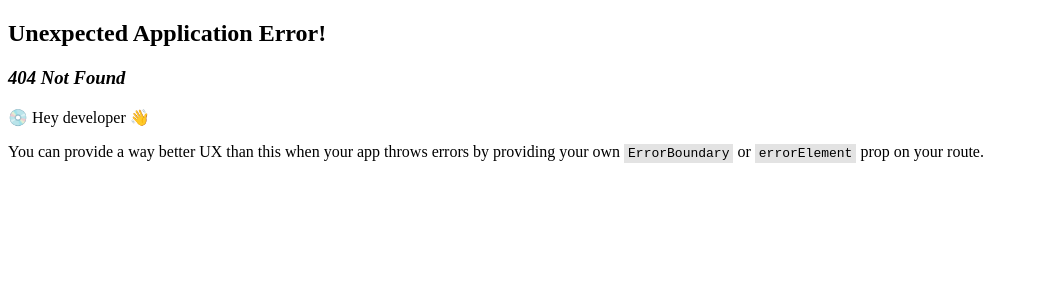
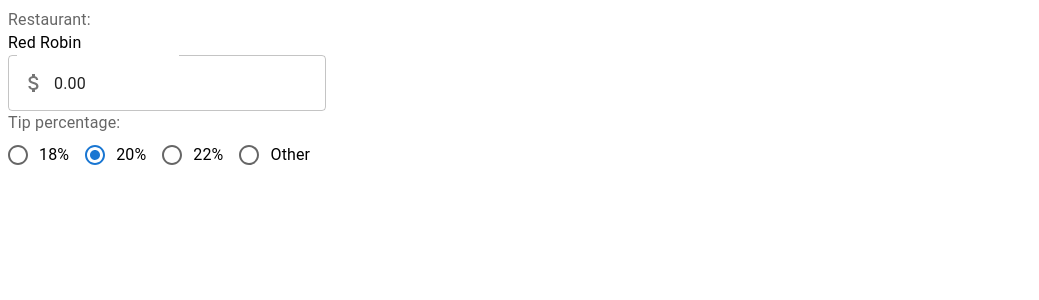
Before and after one commit to rpp2205-boc-dolomite/biteshare-app, a React app: page /mealdetails in a window 1280 px wide. Before the commit this address had no page. Shown: the top 300 px of the page, without its empty margins (0-1039 px from the left). Built offline with nearby package versions, Linux system fonts and the light colour scheme; the HTML template or start-up script is replaced by a standard one.

Commit message:
setup MealDetails component and temp route

```diff
--- /dev/null
+++ b/client/src/components/MealDetails.jsx
@@ -0,0 +1,64 @@
+import * as React from 'react';
+import {
+  FormControl,
+  FormLabel,
+  FormControlLabel,
+  Typography,
+  Switch,
+  Radio,
+  RadioGroup,
+  Box,
+  Button,
+  OutlinedInput,
+  InputAdornment,
+} from '@mui/material';
+import {
+  AttachMoney,
+} from '@mui/icons-material';
+
+const restName = "Red Robin";
+// const textFieldVariant = "outlined";
+
+export default function MealDetails(props) {
+
+
+
+
+  return (
+    <FormControl>
+      <FormLabel>Restaurant:</FormLabel><Typography>{restName}</Typography>
+      {/*
+      Total: (text input)
+      Tip:
+      Number of friends:
+      Upload Receipt:
+      Split Method: (Evenly) (Custom)
+      */}
+
+      <OutlinedInput
+        id="bill-amount-text-field"
+        label="Bill Amount (excluding tip)"
+        startAdornment={<InputAdornment position="start"><AttachMoney /></InputAdornment>}
+        // placeholder="Enter the bill amount, excluding tip.."
+        defaultValue="0.00"
+        onChange={()=>{}}
+        required
+        fullWidth
+      />
+
+      <FormLabel id="choose-tip-group-label">Tip percentage:</FormLabel>
+      <RadioGroup
+        defaultValue="0.20"
+        name="choose-tip-group"
+        row={true}
+        margin="none"
+      >
+        <FormControlLabel value="0.18" control={<Radio />} label="18%" />
+        <FormControlLabel value="0.20" control={<Radio />} label="20%" />
+        <FormControlLabel value="0.22" control={<Radio />} label="22%" />
+        <FormControlLabel value="-1" control={<Radio />} label="Other" />
+      </RadioGroup>
+
+    </FormControl>
+  );
+};
--- a/client/src/index.jsx
+++ b/client/src/index.jsx
@@ -6,6 +6,7 @@ import Meal from './components/Meal.jsx';
 
 import Navbar from './components/Navbar.jsx';
 import AddFriends from './components/createMeal/AddFriends.jsx';
+import MealDetails from './components/MealDetails.jsx';
 import Review from './components/Review.jsx';
 import SignUp from './components/SignUp.jsx';
 import Login from './components/Login.jsx';
@@ -20,6 +21,7 @@ import {
 const router = createBrowserRouter([
   {path:"/", element:<App/>},
   {path:"/addfriends", element:<AddFriends />},
+  {path:"/mealdetails", element:<MealDetails />},
   {path:"/signup", element:<SignUp />},
   {path:"/login", element:<Login />},
   {path:"/meals", element:<Meals />},
```
